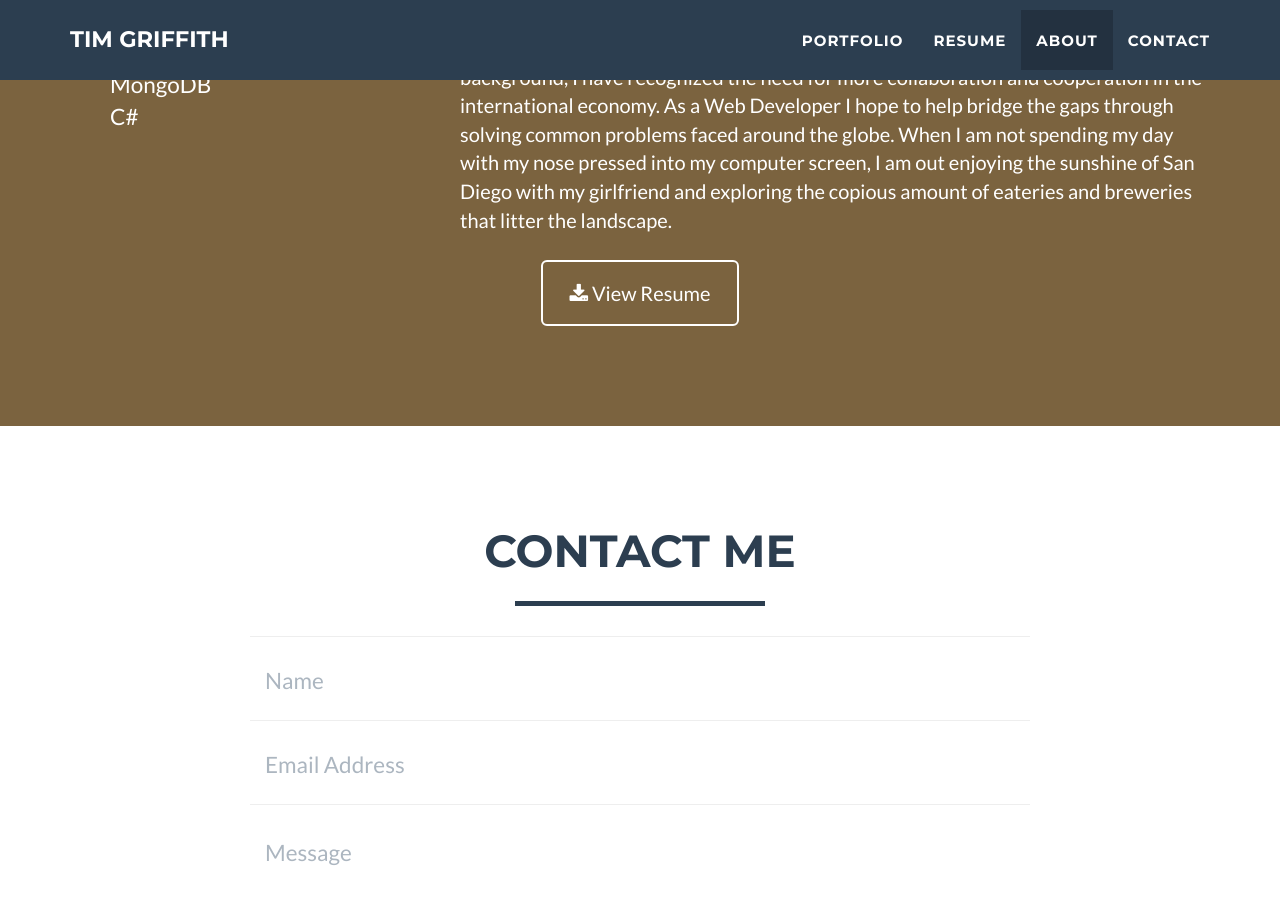
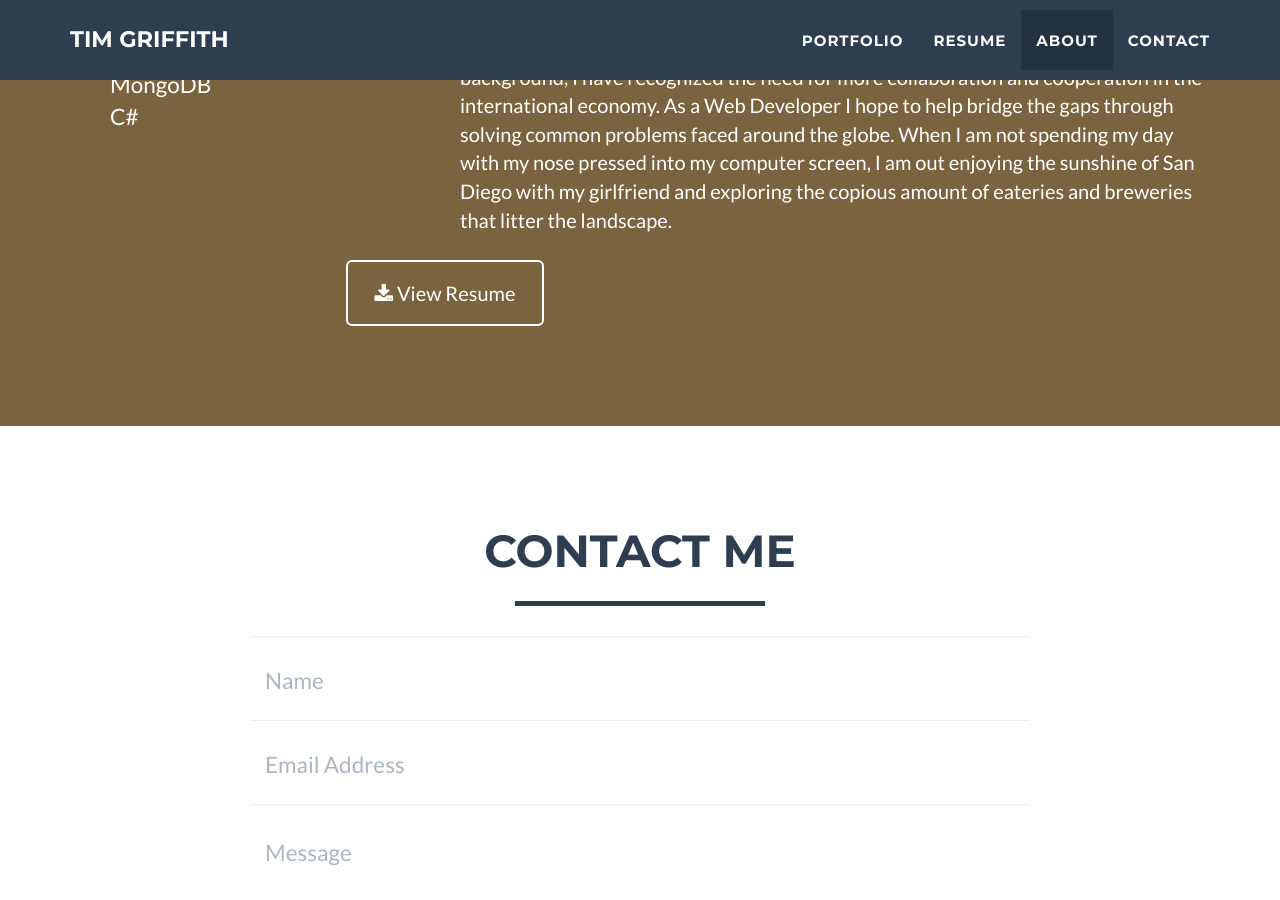
Before and after one commit to tmgriffith/tmgriffith.github.io, a Jekyll site: the page built from index.html, in a window 1280 px wide and 900 px high, scrolled down 2010 px. Built offline with Jekyll 4.4.1, drawn with Linux system fonts in a browser that asks for light colours.

Commit message:
Update about.html

```diff
--- a/_includes/about.html
+++ b/_includes/about.html
@@ -23,7 +23,7 @@
                 <div class="col-xs-12 col-sm-6 col-lg-8">
                     <p> My name is Tim and I am a web developer. Currently I am working on a project with a startup part time, building a web application, database and website. In addition to this project, I am currently seeking a fulltime position on a development team, but will consider a contract position. My experience covers a breadth of fields and I have worked on a wide variety of teams. I truly enjoy working with a motivated and talented group of people to accomplish our goals, while helping each other learn and grow our individual skills. <br> I have a Bachelor's degree in both Political Science and Economics. With this background, I have recognized the need for more collaboration and cooperation in the international economy. As a Web Developer I hope to help bridge the gaps through solving common problems faced around the globe. When I am not spending my day with my nose pressed into my computer screen, I am out enjoying the sunshine of San Diego with my girlfriend and exploring the copious amount of eateries and breweries that litter the landscape.</p>
                 </div>
-                <div class="col-lg-8 col-lg-offset-2 text-center">
+                <div class="col-lg-8 text-center">
                     <a href="/Tim-Griffith-Resume.pdf" class="btn btn-lg btn-outline">
                         <i class="fa fa-download"></i> View Resume
                     </a>
```
